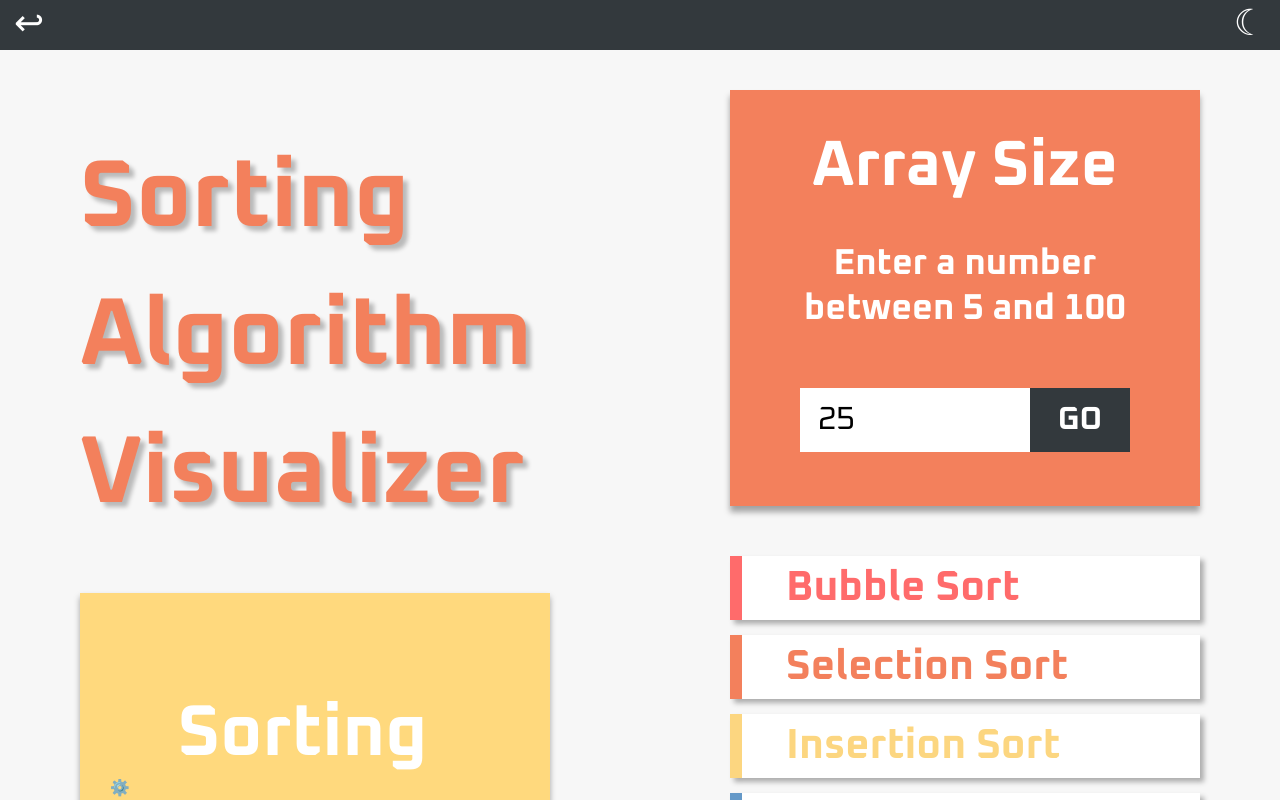
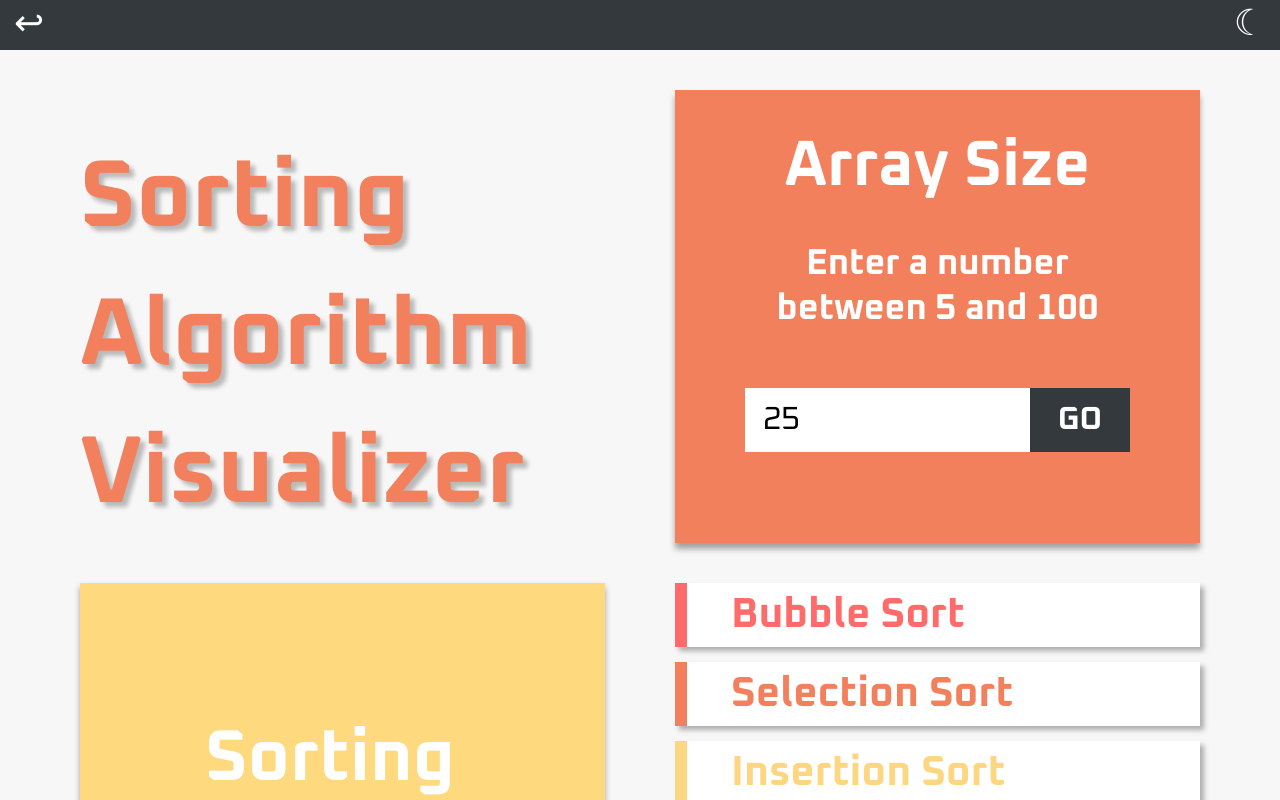
Before and after one commit to JuneYunDev/SortingAlgorithmVisualizer, a React (Vite) app in the folder sorting-visualizer/: page / in a window 1280 px wide. Shown: the top 800 px of the page. Built offline with nearby package versions, Linux system fonts and the light colour scheme.

Commit message:
Home Page css fix

```diff
--- a/sorting-visualizer/src/App.css
+++ b/sorting-visualizer/src/App.css
@@ -26,23 +26,18 @@ body {
 }
 
 .home-content {
-  width: min(1400px, 100%);
-  margin: 0 auto;
+  display: grid;
+
+  grid-template-columns: 1fr 1fr;
+
+  grid-template-areas:
+    "title array"
+    "selected list";
+
+  column-gap: 70px;
+  row-gap: 40px;
+
   padding: 40px 80px;
-
-  display: flex;
-  justify-content: space-between;
-  align-items: flex-start;
-  gap: 180px;
-}
-
-.left-panel,
-.right-panel {
-  width: 700px;
-
-  display: flex;
-  flex-direction: column;
-  gap: 50px;
 }
 
 .algorithm-list {
@@ -58,6 +53,7 @@ body {
   line-height: 1.45;
   margin: 40px 0 0;
   text-shadow: 5px 5px 4px rgba(0, 0, 0, 0.25);
+  grid-area: title;
 }
 
 .array-card {
@@ -67,6 +63,7 @@ body {
   padding: 36px 70px 54px;
   box-shadow: 0 6px 6px rgba(0, 0, 0, 0.35);
   width: 100%;
+  grid-area: array;
 }
 
 .array-card h2 {
@@ -106,11 +103,13 @@ body {
   background: #ffd97d;
   color: white;
   min-height: 390px;
+  width: 100%;
   display: flex;
   align-items: center;
   justify-content: center;
   gap: 48px;
   box-shadow: 0 4px 6px rgba(0, 0, 0, 0.35);
+  grid-area: selected;
 }
 
 .selected-card h2 {
@@ -150,6 +149,7 @@ body {
   gap: 15px;
   flex-direction: column;
   display: flex;
+  grid-area: list;
 }
 
 .algorithm-button {
--- a/sorting-visualizer/src/App.jsx
+++ b/sorting-visualizer/src/App.jsx
@@ -138,7 +138,6 @@ const App = () => {
           </header>
 
           <section className="home-content">
-            <section className="left-panel">
             <h1 className="title">
               Sorting
               <br />
@@ -155,9 +154,7 @@ const App = () => {
             >
               {currentAlgorithm ? (
                 <>
-                    <div className="algorithm-icon">
-                      {currentAlgorithm.image}
-                    </div>
+                  <div className="algorithm-icon">{currentAlgorithm.image}</div>
 
                   <h2>{currentAlgorithm.title}</h2>
                 </>
@@ -173,9 +170,7 @@ const App = () => {
                 </>
               )}
             </section>
-            </section>
 
-            <section className="right-panel">
             <section className="array-card">
               <h2>Array Size</h2>
               <p>Enter a number between 5 and 100</p>
@@ -205,10 +200,7 @@ const App = () => {
                   key={name}
                   className={`algorithm-button ${name
                     .toLowerCase()
-                      .replace(
-                        " ",
-                        "-",
-                      )} ${algorithm === name ? "active" : ""}`}
+                    .replace(" ", "-")} ${algorithm === name ? "active" : ""}`}
                   onMouseEnter={() => setHoveredAlgorithm(name)}
                   onMouseLeave={() => setHoveredAlgorithm(algorithm)}
                   onClick={() => {
@@ -219,7 +211,6 @@ const App = () => {
                   {name}
                 </button>
               ))}
-              </section>
             </section>
           </section>
         </section>
```
Lines whose indentation alone changed are shown as unchanged.
